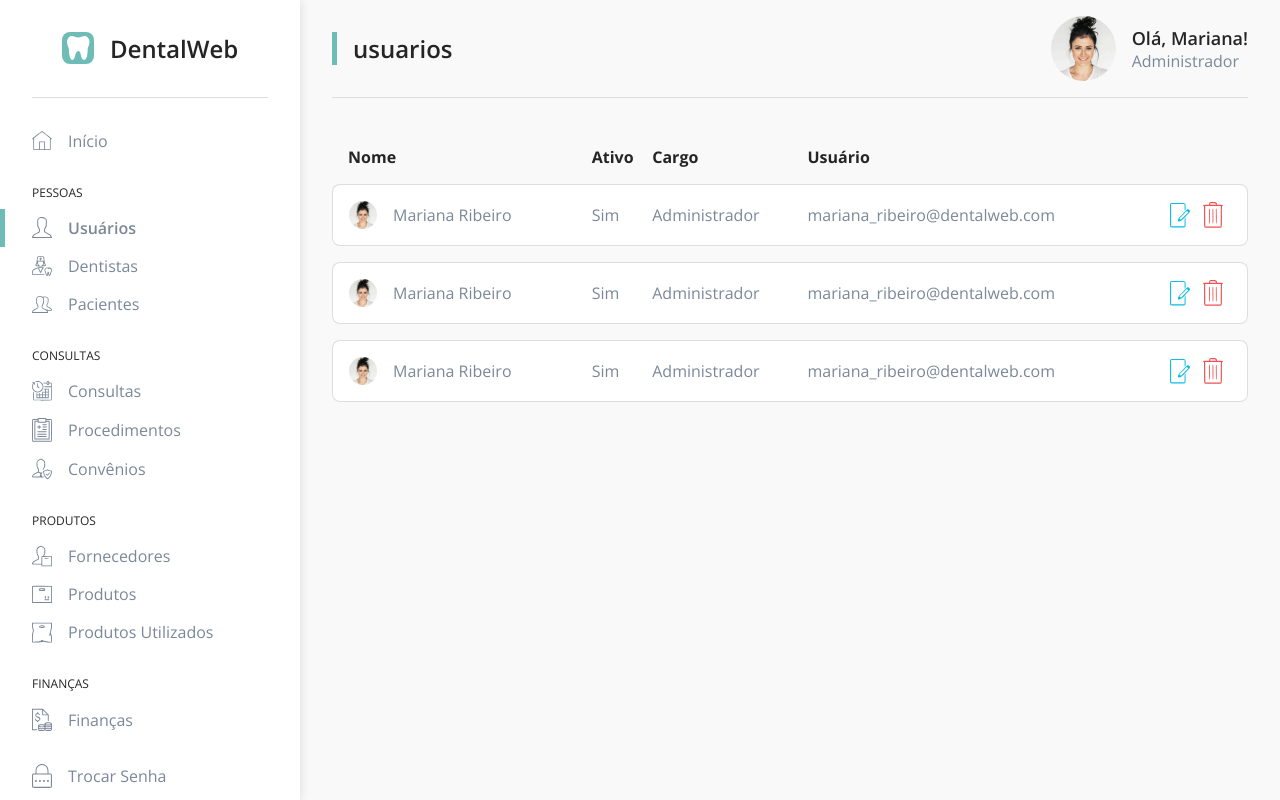
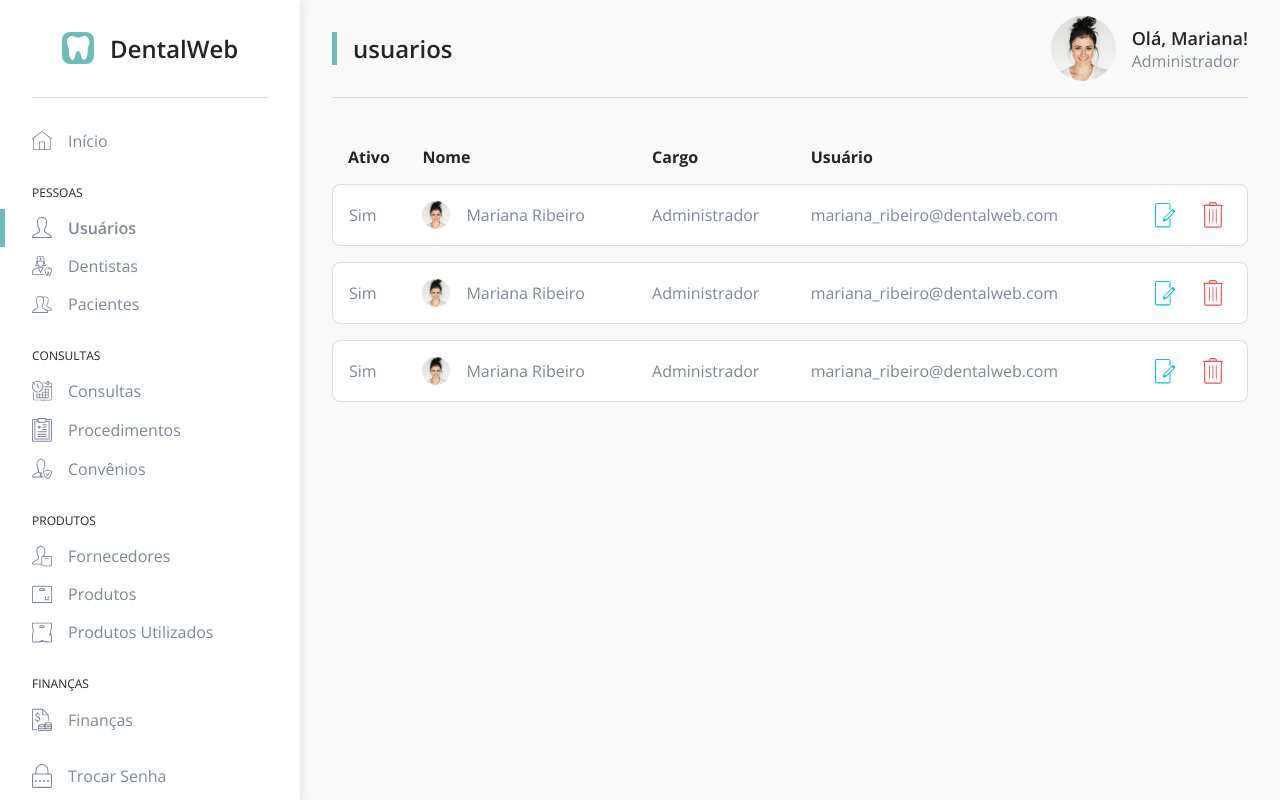
Before and after one commit to WellSantoss/gerenciamento-odontologico, a Vue app: page /usuarios in a window 1280 px wide. Built offline with nearby package versions, Linux system fonts and the light colour scheme.

Commit message:
listagem config

```diff
--- a/src/App.vue
+++ b/src/App.vue
@@ -124,16 +124,13 @@ main {
 }
 
 table {
+  overflow-x: auto;
   text-align: left;
   width: 100%;
   border-spacing: 0 16px;
 
   thead {
     font-weight: 600;
-
-    th:first-child {
-      padding-left: 16px;
-    }
   }
 
   td {
@@ -145,7 +142,6 @@ table {
 
     &:first-child {
       border-left: 1px solid $gray-200;
-      padding-left: 16px;
       border-radius: 8px 0 0 8px;
     }
 
@@ -156,12 +152,15 @@ table {
     }
 
     &.icon img {
+      width: 20px;
+      max-width: inherit;
       margin: 0 auto;
     }
 
     &.profile {
       display: flex;
       align-items: center;
+      min-width: 150px;
 
       img {
         width: 28px;
@@ -169,6 +168,11 @@ table {
         margin-right: 16px;
       }
     }
+  }
+  th,
+  td {
+    padding-left: 16px;
+    padding-left: 16px;
   }
 }
 
--- a/src/views/users/Users.vue
+++ b/src/views/users/Users.vue
@@ -4,8 +4,8 @@
       <table>
         <thead>
           <tr>
+            <th>Ativo</th>
             <th>Nome</th>
-            <th>Ativo</th>
             <th>Cargo</th>
             <th>Usuário</th>
             <th></th>
@@ -14,11 +14,11 @@
         </thead>
         <tbody>
           <tr v-for="(user, index) in users" :key="index">
+            <td>{{ user.active ? "Sim" : "Não" }}</td>
             <td class="profile">
               <img :src="require(`@/assets/${user.image}`)" alt="Editar" />
-              {{ user.name }}
+              <p>{{ user.name }}</p>
             </td>
-            <td>{{ user.active ? "Sim" : "Não" }}</td>
             <td>{{ user.position }}</td>
             <td>{{ user.user }}</td>
             <td class="icon">
```
